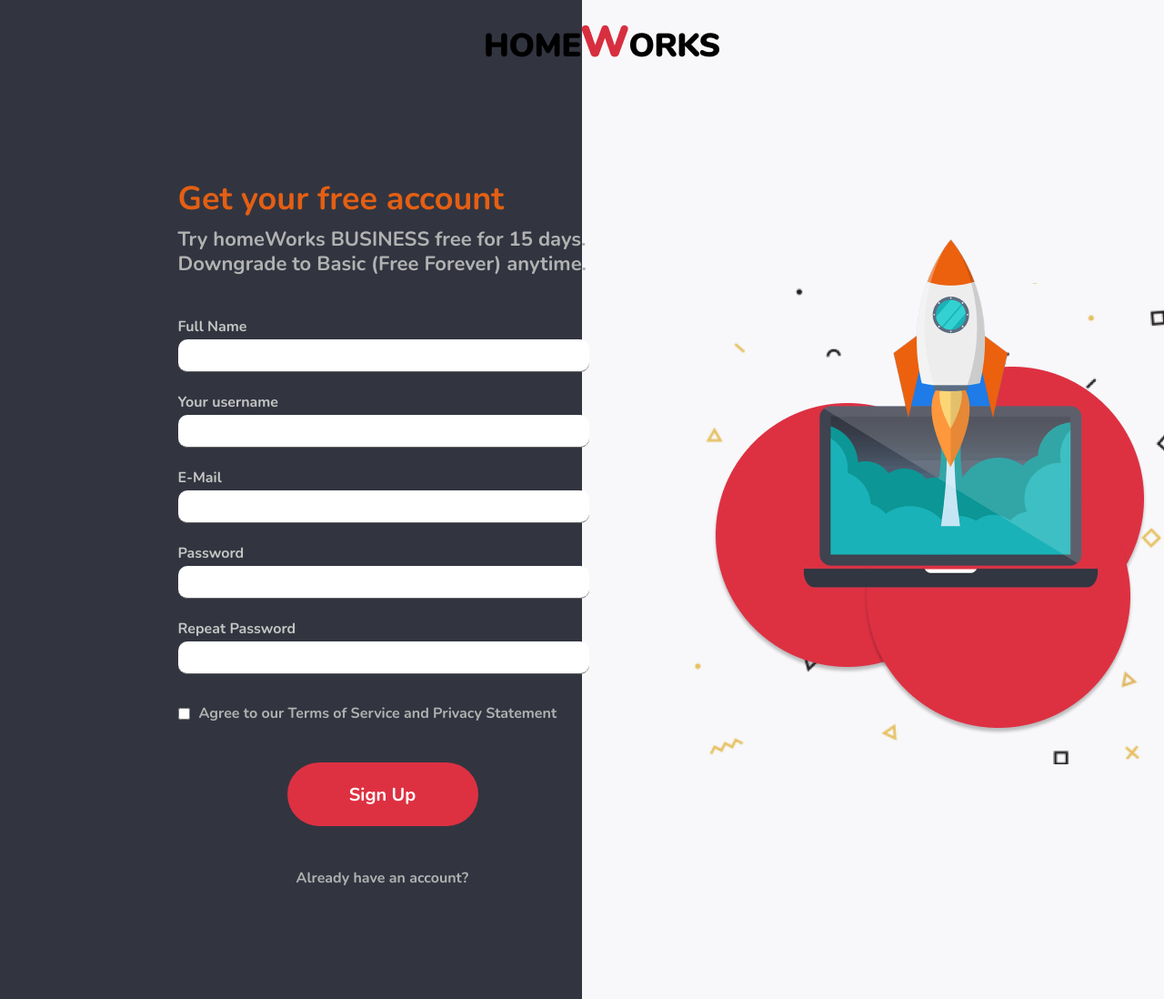
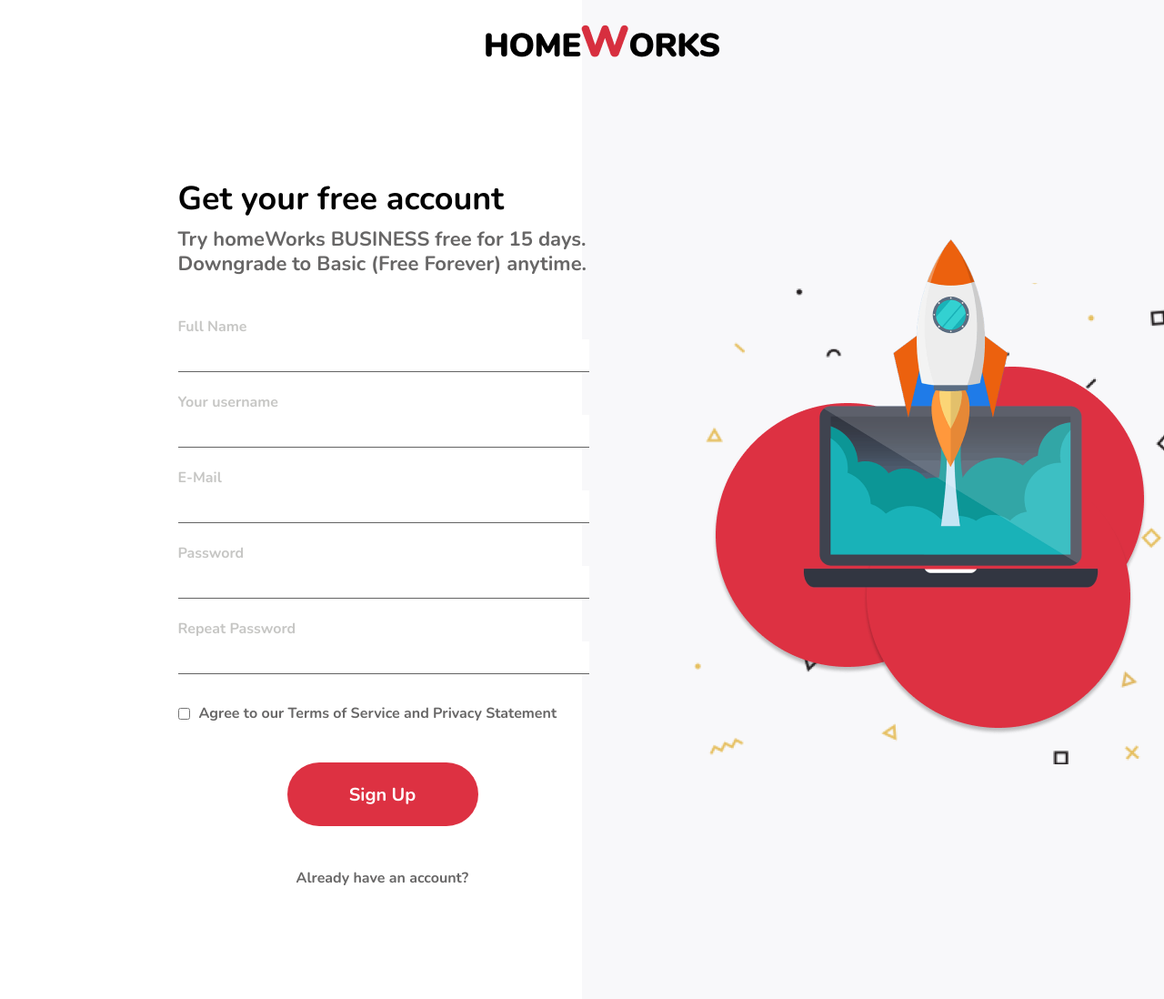
Before and after one commit to eugene-IT-creator/project12_regForm_Git, a plain HTML site: page index.html in a window 1280 px wide. Shown: the whole page at 91% size. Drawn offline with Linux system fonts and the light colour scheme.

Commit message:
styles turned to the original version

```diff
--- a/script.js
+++ b/script.js
@@ -145,4 +145,5 @@ window.onload = function () {
 //    Homework 13
     console.log('Homework no.13');
     console.log('Homework no.13 task no. 13');
+    console.log('Homework no.13 task 15');
 }
--- a/styles/styles.css
+++ b/styles/styles.css
@@ -19,7 +19,7 @@
     min-height: 100vh;
     display: grid;
     grid-template-columns: repeat(2, 1fr);
-    background: linear-gradient(to right, #323540 50%, #F8F8FA 50%);
+    background: linear-gradient(to right, white 50%, #F8F8FA 50%);
     justify-content: center;
     position: relative;
 }
@@ -54,7 +54,7 @@
     font-family: NunitoBold, sans-serif;
     font-size: 36px;
     line-height: 49px;
-    color: #e45f13;
+    color: black;
     width: 496px;
     margin-top: 194px;
     margin-bottom: 7px;
@@ -64,7 +64,7 @@
     font-family: NunitoBold, sans-serif;
     font-size: 22px;
     line-height: 27px;
-    color: #b2b2b2;
+    color: #676666;
     width: 496px;
     margin-bottom: 42px;
 
@@ -88,7 +88,6 @@
 .input {
     border: 0;
     border-bottom: 1px solid #636363;
-    border-radius: 10px;
     margin-bottom: 20px;
     height: 35px;
     outline: none;
@@ -108,7 +107,7 @@
     font-family: NunitoBold, sans-serif;
     font-size: 16px;
     line-height: 27px;
-    color: #b2b2b2;
+    color: #676666;
     margin-bottom: 40px;
 }
 
@@ -138,7 +137,7 @@
     font-family: NunitoBold, sans-serif;
     font-size: 16px;
     line-height: 27px;
-    color: #b2b2b2;
+    color: #676666;
     margin-left: 130px;
 }
 
```
